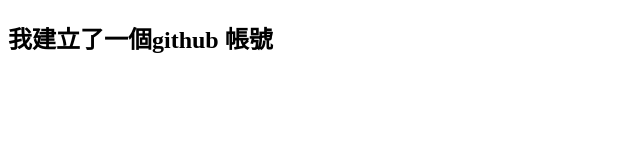
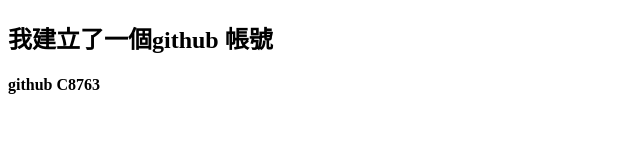
Before and after one commit to jacalabc/Firstproject, a plain HTML site: page index.html in a window 1280 px wide. Shown: the whole page, without its empty margins (0-640 px from the left). Drawn offline with Linux system fonts and the light colour scheme.

Commit message:
新增C8763

```diff
--- a/index.html
+++ b/index.html
@@ -8,5 +8,6 @@
 </head>
 <body>
     <h2>我建立了一個github 帳號</h2>
+    <h4>github C8763</h4>
 </body>
 </html>
```
